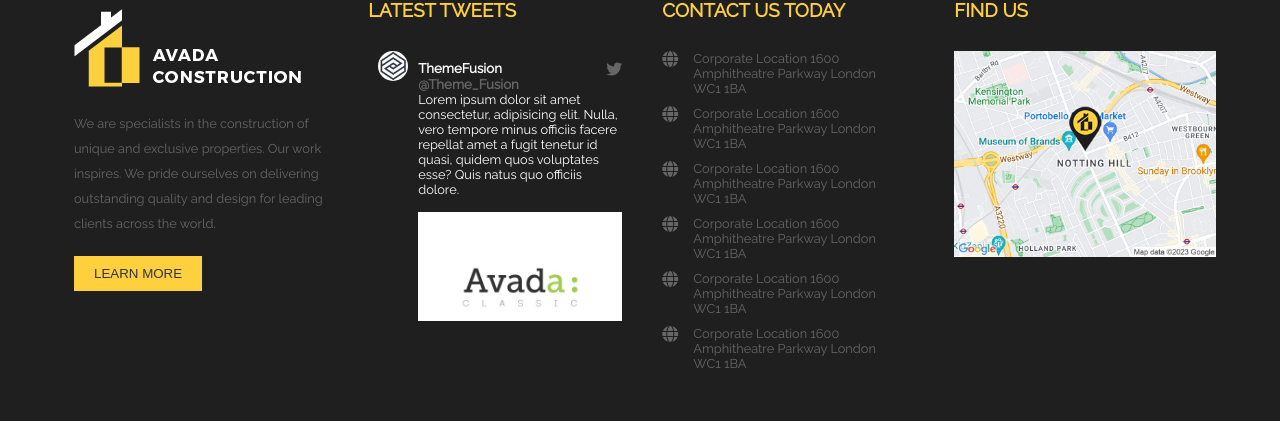
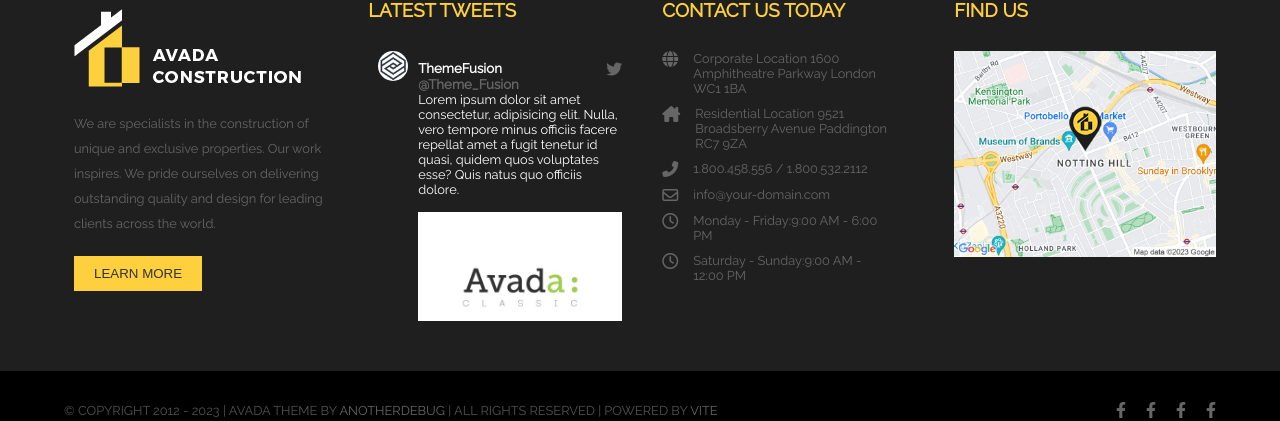
Before and after one commit to AnotherDebug/proj-html-vuejs, a Vue app: page / in a window 1280 px wide. Shown: the part 5585-6006 px from the top of the page. Built offline with nearby package versions, Linux system fonts and the light colour scheme.

Commit message:
[ADD]: props Object e bindings

```diff
--- a/src/components/partials/ContactsFooter.vue
+++ b/src/components/partials/ContactsFooter.vue
@@ -1,16 +1,17 @@
 <script>
 export default {
-    name: 'ContactsFooter'
+    name: 'ContactsFooter',
+    props: {
+        contact: Object
+    }
 }
 </script>
 
 
 <template>
     <li class="d-flex">
-        <i class="fa-solid fa-globe"></i>
-        <p>Corporate Location
-            1600 Amphitheatre Parkway
-            London WC1 1BA</p>
+        <i :class="contact.icon"></i>
+        <p>{{ contact.text }}</p>
     </li>
 </template>
 
```
